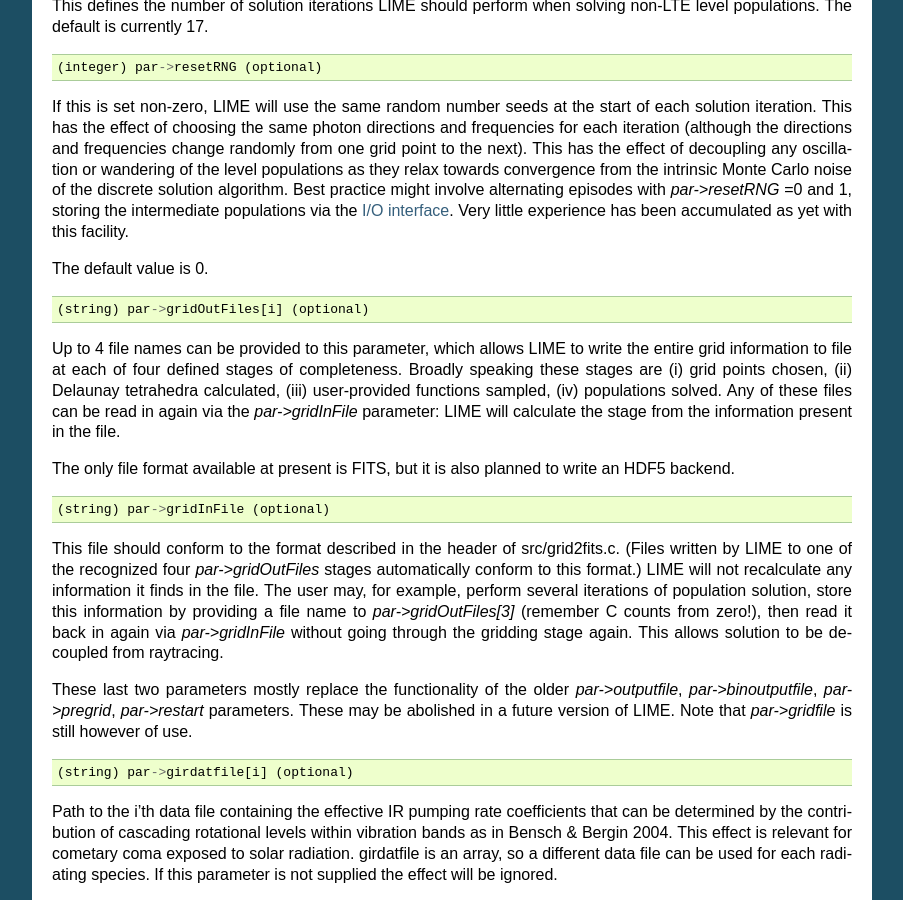
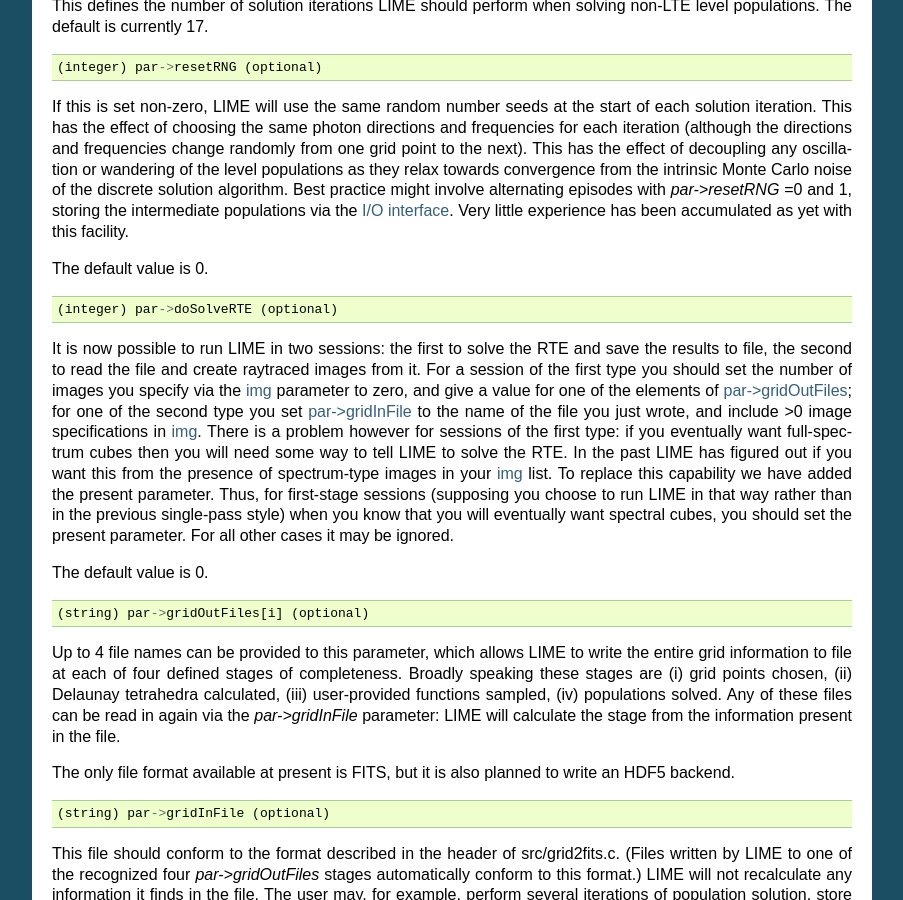
Before and after one commit to lime-rt/lime, a Sphinx documentation site: the page built from doc/usermanual.rst, in a window 1280 px wide and 900 px high, scrolled down 9241 px. Shown: the whole window, without its empty margins (198-1101 px from the left). Built offline with Sphinx 7.4.7, drawn with Linux system fonts in a browser that asks for light colours; some of the changed text lies outside the part shown.

Commit message:
Updated documentation.

```diff
--- a/doc/usermanual.rst
+++ b/doc/usermanual.rst
@@ -370,7 +370,7 @@
 
     (string) par->moldatfile[i] (optional)
 
-Path to the i’th molecular data file. This must be be provided if any line images are specified. It is not read if only continuum images are required.
+Path to the i’th molecular data file. This must be be provided if any line images are specified (or if par->doSolveRTE is set). It is not read if only continuum images are required.
 
 Molecular data files contain the
 energy states, Einstein coefficients, and collisional rates which are
@@ -573,6 +573,14 @@
 
 The default value is 0.
 
+.. code:: c
+
+    (integer) par->doSolveRTE (optional)
+
+It is now possible to run LIME in two sessions: the first to solve the RTE and save the results to file, the second to read the file and create raytraced images from it. For a session of the first type you should set the number of images you specify via the :ref:`img <images>` parameter to zero, and give a value for one of the elements of :ref:`par->gridOutFiles <grid-io>`; for one of the second type you set :ref:`par->gridInFile <grid-io>` to the name of the file you just wrote, and include >0 image specifications in :ref:`img <images>`. There is a problem however for sessions of the first type: if you eventually want full-spectrum cubes then you will need some way to tell LIME to solve the RTE. In the past LIME has figured out if you want this from the presence of spectrum-type images in your :ref:`img <images>` list. To replace this capability we have added the present parameter. Thus, for first-stage sessions (supposing you choose to run LIME in that way rather than in the previous single-pass style) when you know that you will eventually want spectral cubes, you should set the present parameter. For all other cases it may be ignored.
+
+The default value is 0.
+
 .. _grid-io:
 
 .. code:: c
@@ -604,6 +610,8 @@
 This effect is relevant for cometary coma exposed to solar radiation.
 girdatfile is an array, so a different data file can be used for each radiating
 species.  If this parameter is not supplied the effect will be ignored.
+
+.. _images:
 
 Images
 ~~~~~~
```
Also changed, not shown: other parts of doc/usermanual.rst (+0 -2 lines).
